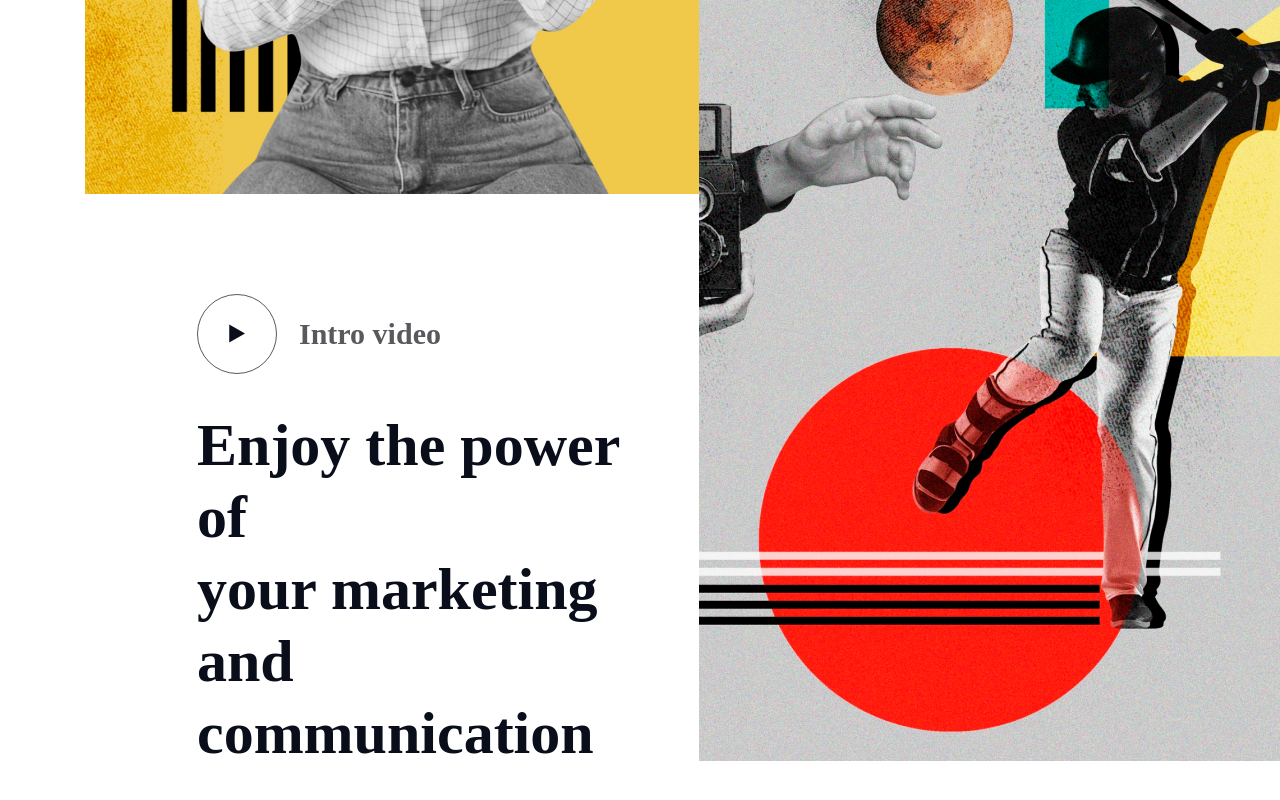
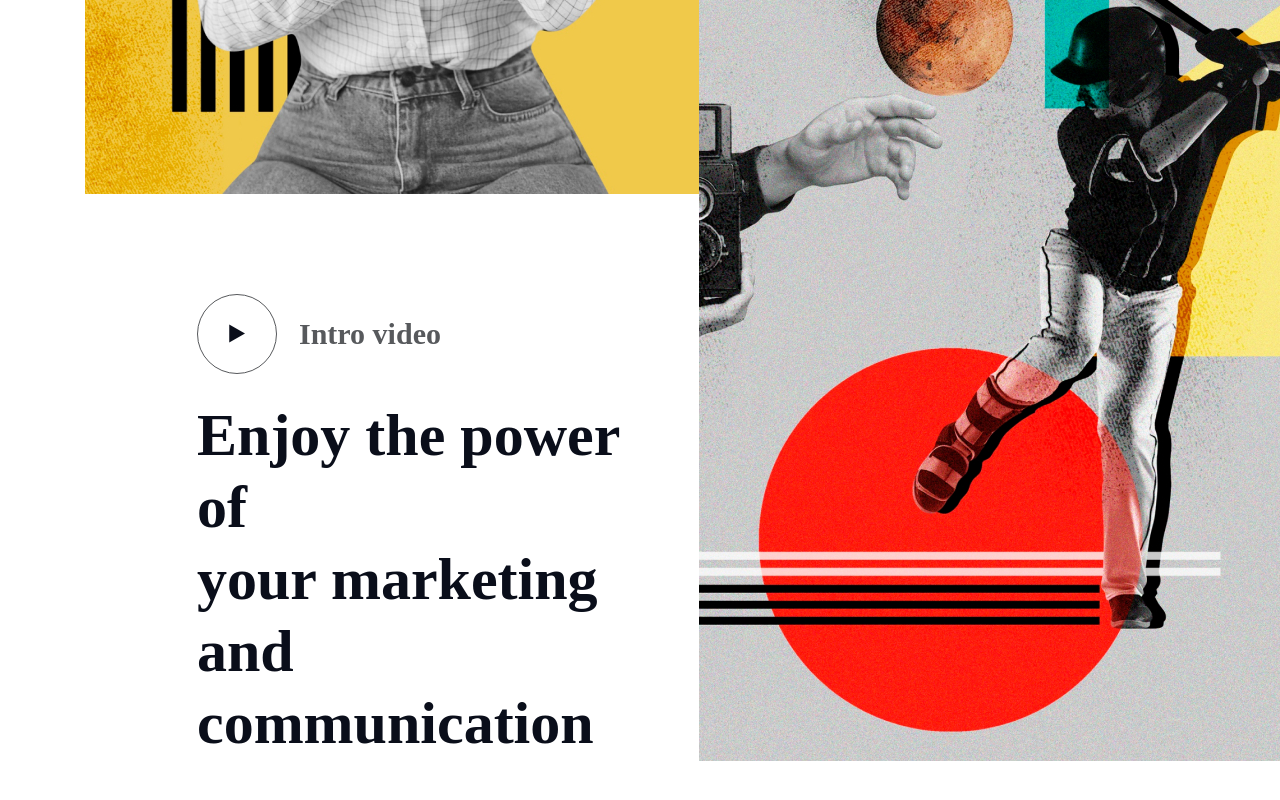
Before and after one commit to pro-masud/web-design-for-envato, a plain HTML site: page exdos-html/index.html in a window 1280 px wide. Shown: the part 1921-2721 px from the top of the page. Before the commit the page ends 2698 px from the top, so only its background shows below. Drawn offline with Linux system fonts and the light colour scheme; a web font is replaced by a local one.

Commit message:
feat: about us one section is update

```diff
--- a/exdos-html/assets/scss/theme/_spacing.scss
+++ b/exdos-html/assets/scss/theme/_spacing.scss
@@ -27,7 +27,7 @@
 }
 
 /*-- Padding Bottom --*/
-@for $i from 1 through 100 {
+@for $i from 1 through 150 {
     .pb-#{1 * $i}{padding-bottom: 1px *$i;}
 }
 
--- a/exdos-html/index.html
+++ b/exdos-html/index.html
@@ -146,21 +146,21 @@
         <!-- Hero section End -->
 
         <!-- About Us section Start -->
-         <section class="exdos-about-area pt-130">
+         <section class="exdos-about-area pt-130 pb-135">
             <div class="container">
                 <div class="row">
                     <div class="col-xl-6">
                         <div class="exdos-about-img">
                             <img src="./assets/img/about/about-h-1.jpg" alt="">
                         </div>
-                        <div class="exdos-about-video pl-112 mt-100">
+                        <div class="exdos-about-video pl-112 mt-100 mb-100">
                             <div class="exdos-about-video-area">
                                 <div class="exdos-about-video-icon mr-22">
                                     <a href="#"><img src="./assets/img/icons/play.svg" alt=""></a>
                                 </div>
                                 <h4 class="m-0">Intro video</h4>
                             </div>
-                            <div class="exdos-section-title-wrapper mt-35">
+                            <div class="exdos-section-title-wrapper mt-25">
                                 <h2 class="section-title">Enjoy the power of<br>
                                     your marketing<br>
                                     and communication</h2>
@@ -178,7 +178,7 @@
                                     <a href="about.html" class="exdos-btn-sec">About More</a>
                                 </div>
                             </div>
-                            <div class="exdos-about-img">
+                            <div class="exdos-about-img mb-100">
                                 <img src="./assets/img/about/about-h-2.jpg" alt="">
                             </div>
                         </div>
```
Also changed, not shown: exdos-html/assets/css/style.css, 1 other file.
